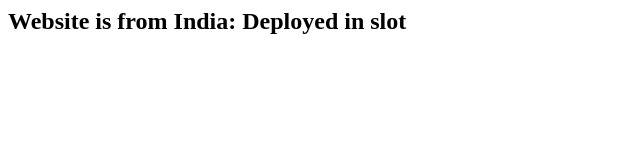
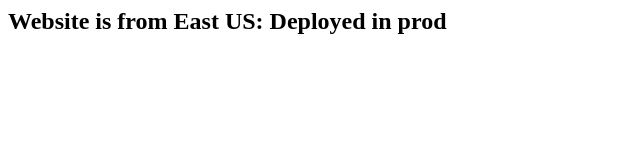
Before and after one commit to gopibhaskar/slot, a plain HTML site: page index.html in a window 1280 px wide. Shown: the whole page, without its empty margins (0-640 px from the left). Drawn offline with Linux system fonts and the light colour scheme.

Commit message:
Update index.html

```diff
--- a/index.html
+++ b/index.html
@@ -3,6 +3,6 @@
 		<title>Wipro India</title>
 	</head>
 	<body>
-		<h2>Website is from India: Deployed in slot</h2>
+		<h2>Website is from East US: Deployed in prod</h2>
 	</body>
 </html>
```
